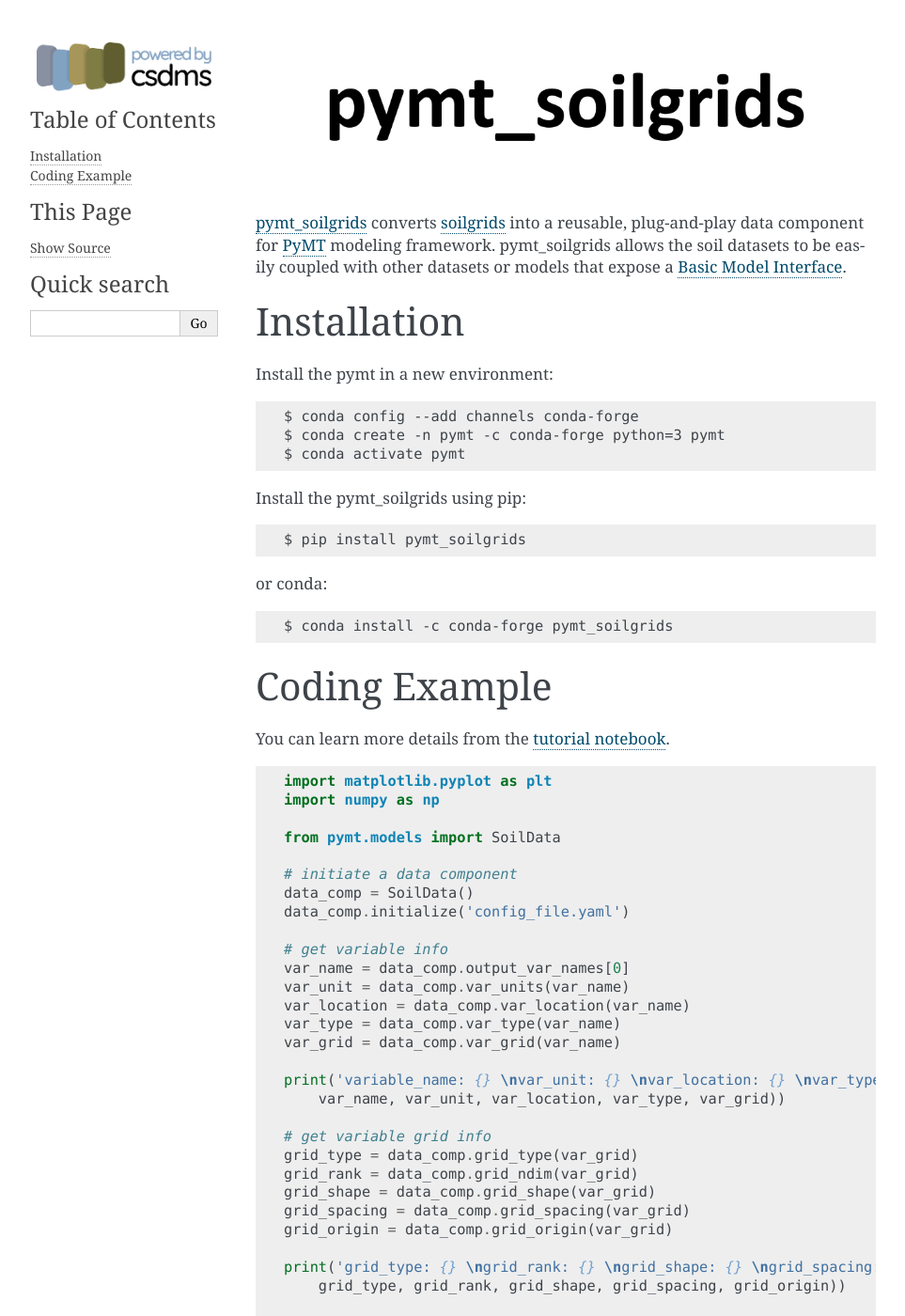
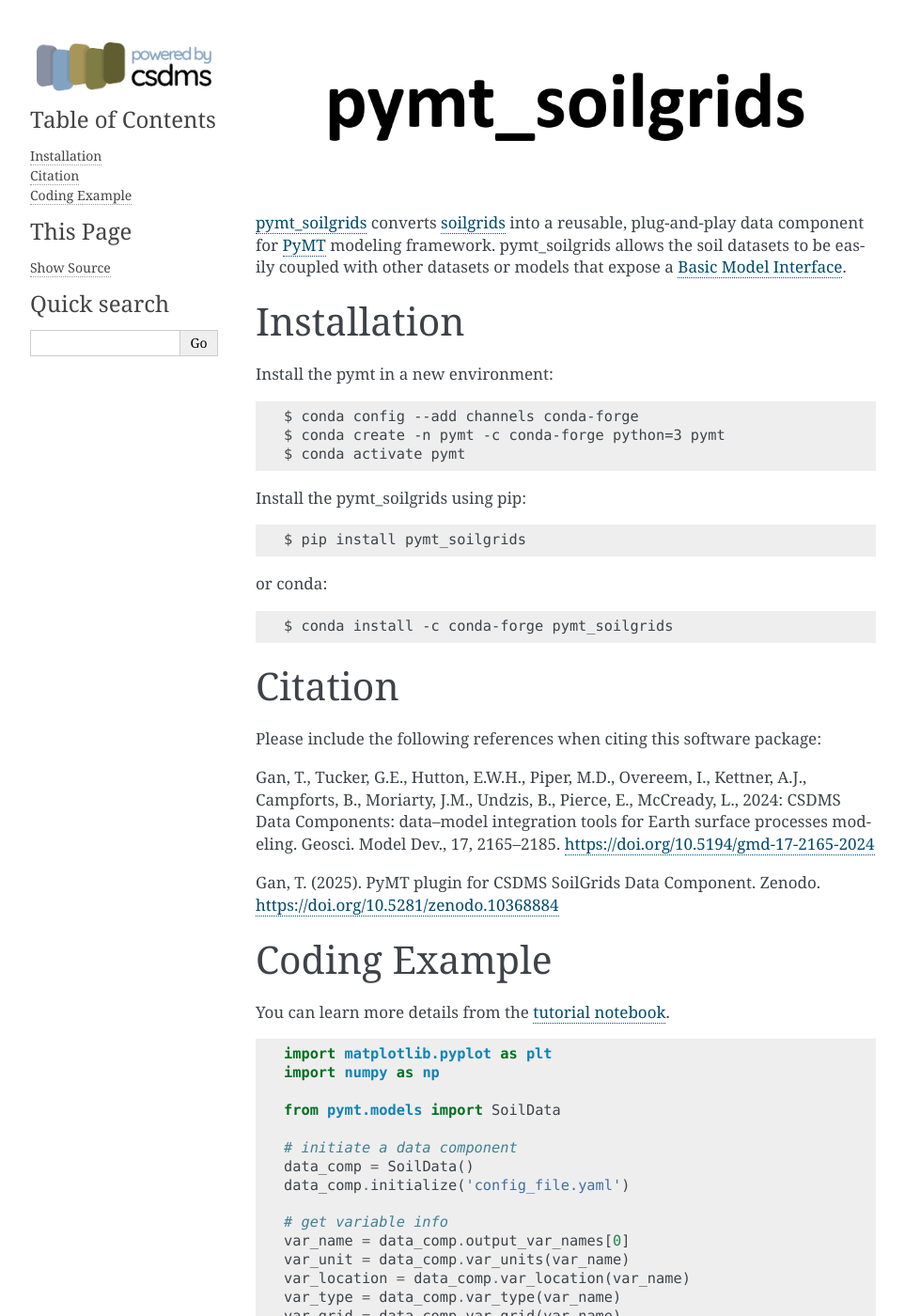
Before and after one commit to gantian127/pymt_soilgrids, a Sphinx documentation site: the page built from docs/index.rst, in a window 1280 px wide and 1400 px high. Shown: the whole window at 94% size, without its empty margins (148-1111 px from the left). Built offline with Sphinx 7.4.7, drawn with Linux system fonts in a browser that asks for light colours; the version number is read from the project's files by our own code.

Commit message:
add citation in docs and readme

```diff
--- a/docs/index.rst
+++ b/docs/index.rst
@@ -34,6 +34,20 @@
 .. code::
 
   $ conda install -c conda-forge pymt_soilgrids
+
+
+Citation
+--------------
+Please include the following references when citing this software package:
+
+Gan, T., Tucker, G.E., Hutton, E.W.H., Piper, M.D., Overeem, I., Kettner, A.J.,
+Campforts, B., Moriarty, J.M., Undzis, B., Pierce, E., McCready, L., 2024:
+CSDMS Data Components: data–model integration tools for Earth surface processes
+modeling. Geosci. Model Dev., 17, 2165–2185. https://doi.org/10.5194/gmd-17-2165-2024
+
+Gan, T. (2025). PyMT plugin for CSDMS SoilGrids Data Component. Zenodo.
+https://doi.org/10.5281/zenodo.10368884
+
 
 Coding Example
 --------------
```
Also changed, not shown: README.rst (+14 -0 lines).
